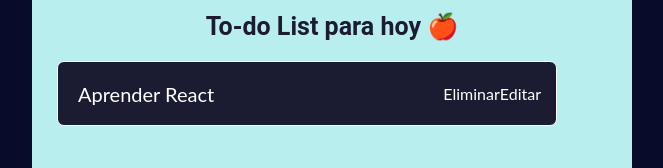
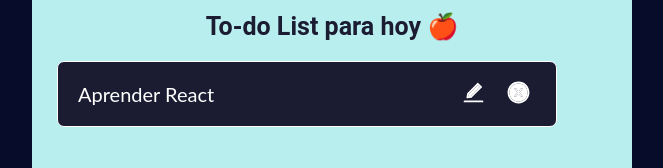
Before and after one commit to PaulaTaborda7/listaTareasReact, a React (Create React App) app in the folder aplicacion-todo-list-react/: page / in a window 1280 px wide. Shown: the part 269-437 px from the top of the page, without its empty margins (308-971 px from the left). Built offline with nearby package versions, Linux system fonts and the light colour scheme; the HTML template or start-up script is replaced by a standard one.

Commit message:
Icons of the does

```diff
--- a/aplicacion-todo-list-react/src/components/Tarea.js
+++ b/aplicacion-todo-list-react/src/components/Tarea.js
@@ -1,6 +1,10 @@
 import React from 'react';
 import "../estilos/Tarea.css";
 // Agregamos el paquete de React Icons
+import { AiTwotoneCloseCircle } from "react-icons/ai";
+import { AiTwotoneEdit } from "react-icons/ai";
+
+
 
 function Tarea({ texto }) {
     return (
@@ -8,11 +12,11 @@ function Tarea({ texto }) {
             <div className='tarea-texto'>
                 {texto}
             </div>
-            <div className='tarea-icono-x'>
-                Eliminar
+            <div>
+                <AiTwotoneEdit className='tarea-icono-edit' />
             </div>
-            <div className='tarea-icono-edit'>
-                Editar
+            <div>
+                <AiTwotoneCloseCircle className='tarea-icono-x' />
             </div>
         </div>
     );
--- a/aplicacion-todo-list-react/src/estilos/Tarea.css
+++ b/aplicacion-todo-list-react/src/estilos/Tarea.css
@@ -24,8 +24,8 @@
 }
 
 /* Propiedrades para los íconos */
-.tarea-icono-x .tarea-icono-edit {
+.tarea-icono-x, .tarea-icono-edit  {
     width: 25px;
-    height: 25px;
-    margin: 5px;
+    height: auto;
+    margin: 10px;
 }
```
